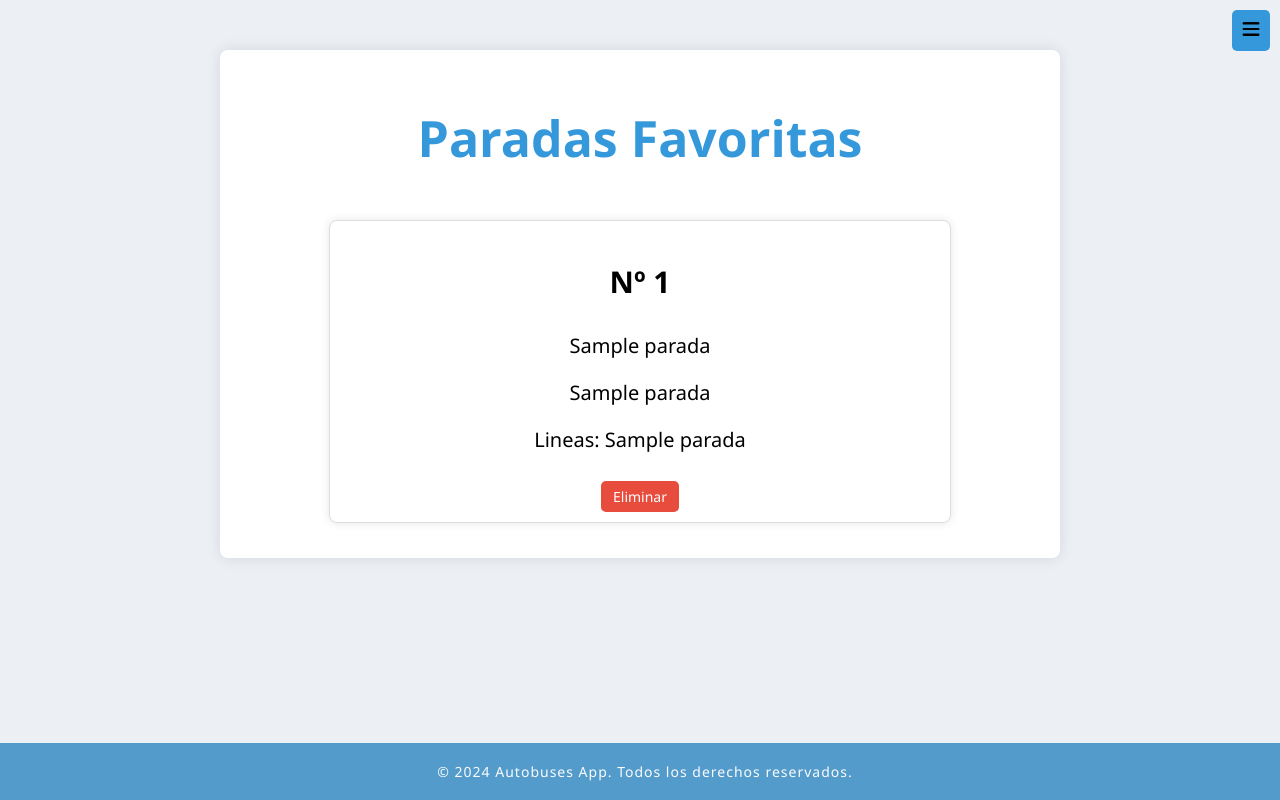
After one commit to nachodorado98/Flask-Autobuses, a Python web app: template python/src/templates/paradas_favoritas.html in a window 1280 px wide. The commit adds this page. Run offline with Jinja, Linux system fonts and the light colour scheme; the template is opened without the code that fills it: most values are stand-ins (such as "Sample title", 1, 10 or a date in 2020).

Commit message:
Creacion pagina paradas favoritas

```diff
--- a/python/src/__init__.py
+++ b/python/src/__init__.py
@@ -4,6 +4,7 @@ from .blueprints.inicio import bp_inicio
 from .blueprints.anadir_linea import bp_anadir_linea
 from .blueprints.detalle_linea import bp_detalle_linea
 from .blueprints.anadir_parada import bp_anadir_parada
+from .blueprints.paradas_favoritas import bp_paradas_favoritas
 
 # Funcion para crear la instancia de la aplicacion
 def crear_app(configuracion:object)->Flask:
@@ -16,5 +17,6 @@ def crear_app(configuracion:object)->Flask:
 	app.register_blueprint(bp_anadir_linea)
 	app.register_blueprint(bp_detalle_linea)
 	app.register_blueprint(bp_anadir_parada)
+	app.register_blueprint(bp_paradas_favoritas)
 
 	return app
--- a/python/src/static/css/main.css
+++ b/python/src/static/css/main.css
@@ -406,3 +406,89 @@ footer {
 .no-paradas-button:hover {
     background-color: #2980b9;
 }
+
+/*----------------------------------------PARADAS FAVORITAS---------------------------------------------*/
+
+.tarjetas-paradas {
+    max-height: calc(70vh - 100px);
+    overflow-y: auto;
+}
+
+.tarjetas-paradas::-webkit-scrollbar {
+    width: 10px;
+}
+
+.tarjetas-paradas::-webkit-scrollbar-thumb {
+    background-color: #3498db;
+    border-radius: 5px;
+}
+
+.tarjetas-paradas-wrapper {
+    display: flex;
+    flex-direction: column;
+    align-items: center;
+}
+
+.tarjeta-paradas {
+    width: 600px;
+    margin: 15px;
+    padding: 10px;
+    border: 1px solid #ddd;
+    border-radius: 8px;
+    box-shadow: 0 0 10px rgba(0, 0, 0, 0.1);
+    background-color: #fff;
+    transition: transform 0.3s ease-in-out;
+}
+
+.tarjeta-paradas h3{
+    font-size: 30px;
+}
+
+.tarjeta-paradas p{
+    font-size: 20px;
+}
+
+.tarjeta-paradas:hover {
+    transform: scale(1.05);
+}
+
+.eliminar-parada-favorita-button {
+    display: inline-block;
+    margin-top: 8px;
+    padding: 6px 12px;
+    background-color: #e74c3c;
+    color: #fff;
+    text-decoration: none;
+    border-radius: 5px;
+    transition: background-color 0.3s ease-in-out;
+    font-size: 14px;
+}
+
+.eliminar-parada-favorita-button:hover {
+    background-color: #c0392b;
+}
+
+.no-paradas-favoritas {
+    text-align: center;
+    margin-top: 20px;
+}
+
+.mensaje-no-paradas-favoritas {
+    font-size: 18px;
+    color: #333;
+}
+
+.nueva-parada-favorita-button {
+    display: inline-block;
+    margin-top: 10px;
+    padding: 8px 16px;
+    background-color: #3498db;
+    color: #fff;
+    text-decoration: none;
+    border-radius: 5px;
+    transition: background-color 0.3s ease-in-out;
+}
+
+.nueva-parada-favorita-button:hover {
+    background-color: #2980b9;
+}
--- a/python/src/templates/inicio.html
+++ b/python/src/templates/inicio.html
@@ -24,6 +24,7 @@
             <ul>
                 <li><a href="/">Inicio</a></li>
                 <li><a href="/anadir_linea">Añadir Linea Recorrida</a></li>
+                <li><a href="/paradas_favoritas">Paradas Favoritas</a></li>
             </ul>
         </div>
 
--- /dev/null
+++ b/python/src/templates/paradas_favoritas.html
@@ -0,0 +1,40 @@
+{% extends 'inicio.html' %}
+
+{% block titulo %}
+
+<h1>Paradas Favoritas</h1>
+
+{% endblock titulo %}
+
+{% block principal %}
+
+{% if paradas %}
+
+<div class="tarjetas-paradas">
+    <div class="tarjetas-paradas-wrapper">
+
+        {% for parada in paradas %}
+            <div class="tarjeta-paradas" onclick="window.location.href='#'">
+                <h3>Nº {{ parada[0] }}</h3>
+                <p>{{ parada[1] }}</p>
+                {% if parada[2] is not none %}
+                	<p>{{ parada[2] }}</p>
+                {% endif %}
+                <p>Lineas: {{ parada[3] }}</p>
+                <a href="/eliminar_parada_favorita/{{ parada[0] }}" class="eliminar-parada-favorita-button">Eliminar</a>
+            </div>
+        {% endfor %}
+
+    </div>
+</div>
+
+{% else %}
+
+<div class="no-paradas-favoritas">
+    <p class="mensaje-no-paradas-favoritas">No hay paradas favoritas añadidas todavía...</p>
+    <a href="/" class="nueva-parada-favorita-button">Volver</a>
+</div>
+
+{% endif %}
+
+{% endblock principal %}
```
Also changed, not shown: python/src/blueprints/paradas_favoritas.py (added, +27 -0 lines), python/src/database/conexion.py (+28 -0 lines), python/tests/testapp/test_parada_favorita.py (added, +72 -0 lines), python/tests/testdatabase/test_tablas.py (+39 -0 lines).
